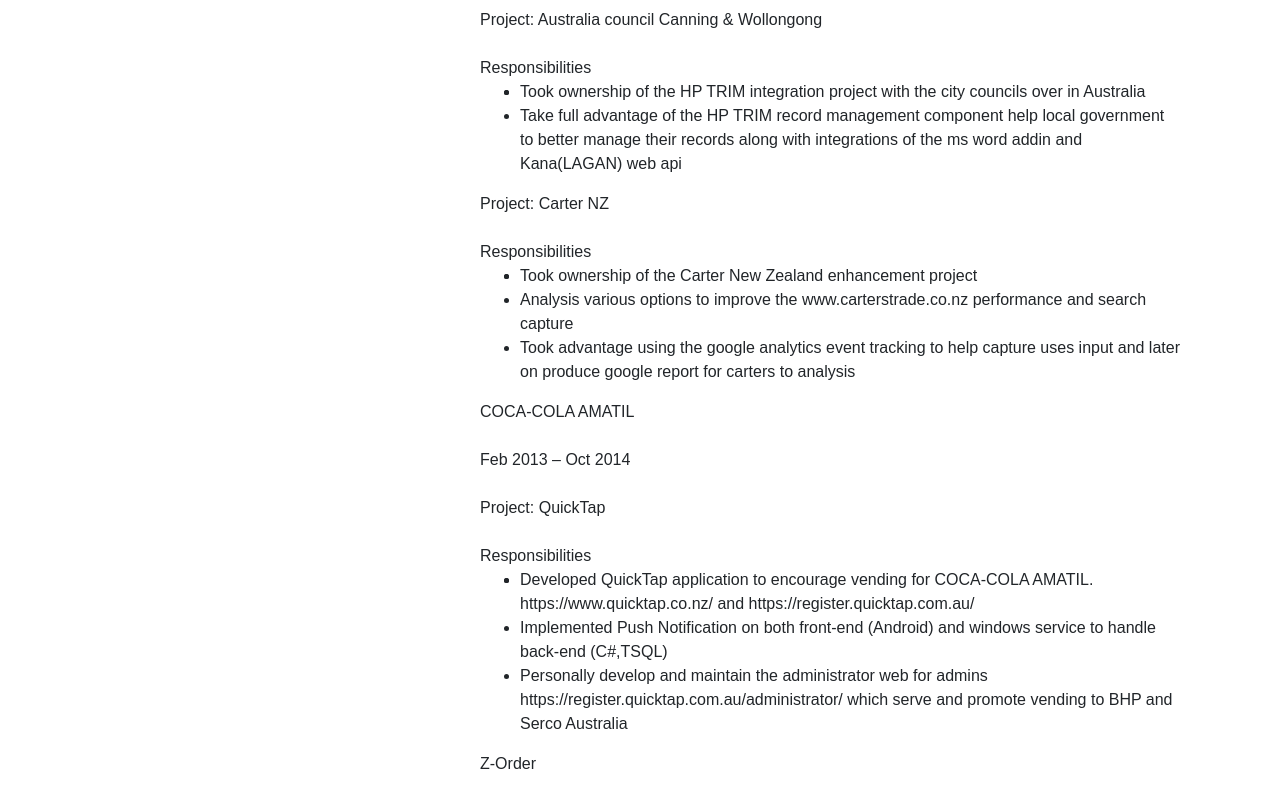
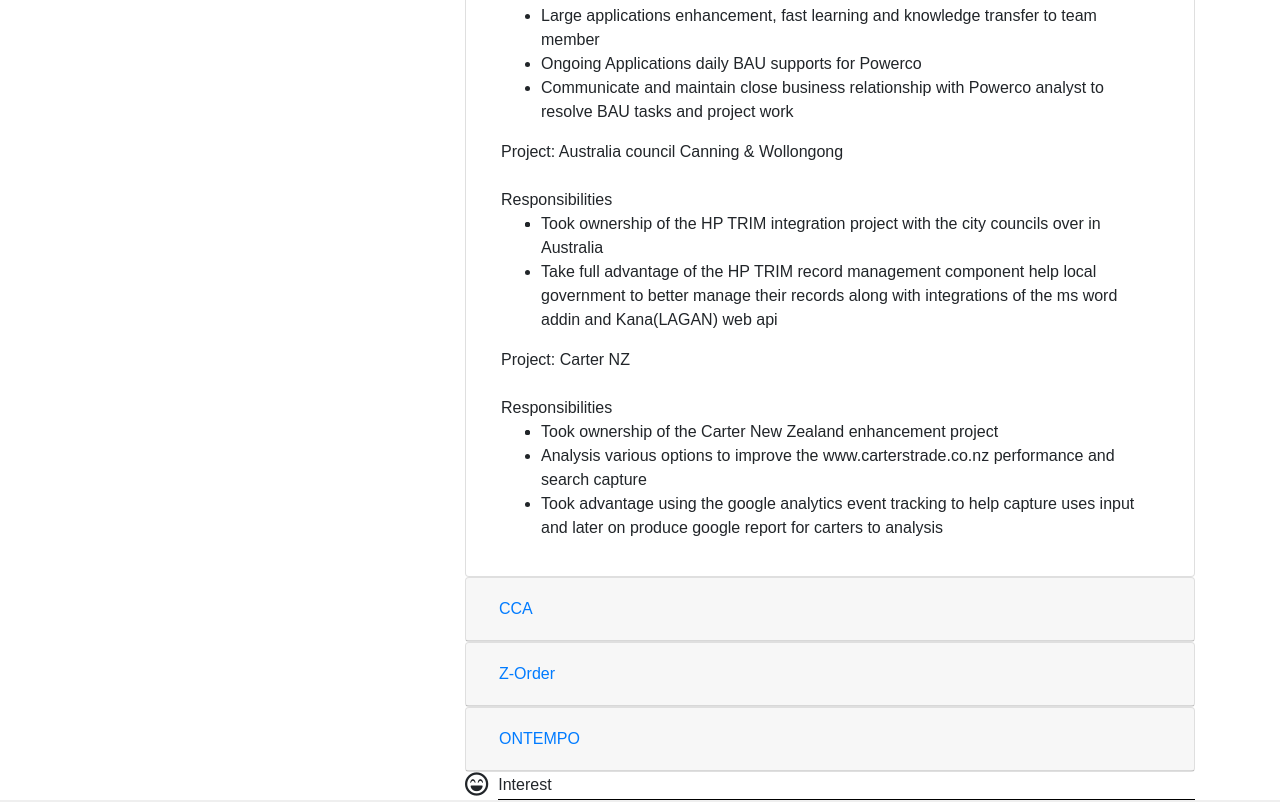
Before and after one commit to johnyan094/profile-react, a React (Create React App) app: page / in a window 1280 px wide. Shown: the part 1512-2314 px from the top of the page. Built offline with nearby package versions, Linux system fonts and the light colour scheme.

Commit message:
add accordion to profile experience page

```diff
--- a/src/components/page/profile-page.tsx
+++ b/src/components/page/profile-page.tsx
@@ -55,30 +55,89 @@ export class ProfileBody extends React.Component {
             <div className='title'>
                 Full Stack Developer
             </div>
+            <div id="accordion">
+
+            <div className="card">
+              <div className="card-header" id="headingOne">
+                <h5 className="mb-0">
+                  <button className="btn btn-link" data-toggle="collapse" data-target="#collapseOne" aria-expanded="true" aria-controls="collapseOne">
+                    Datacom
+                  </button>
+                </h5>
+              </div>
+
+              <div id="collapseOne" className="collapse show" aria-labelledby="headingOne" data-parent="#accordion">
+                <div className="card-body">
                 <Experience
                   exp = {Constant.DataComClient}
                   company = 'Datacom'
                   subText = 'I have been contracted by Datacom to the below clients in a full-time capacity (on-site) as a Software Engineer'
                   date = 'Oct 2014 – Current'
                 />
+                </div>
+              </div>
+            </div>
+
+            <div className="card">
+              <div className="card-header" id="headingTwo">
+                <h5 className="mb-0">
+                  <button className="btn btn-link collapsed" data-toggle="collapse" data-target="#collapseTwo" aria-expanded="false" aria-controls="collapseTwo">
+                    CCA
+                  </button>
+                </h5>
+              </div>
+              <div id="collapseTwo" className="collapse" aria-labelledby="headingTwo" data-parent="#accordion">
+                <div className="card-body">
                 <Experience
                 exp = {Constant.CCAClient}
                 company = 'COCA-COLA AMATIL'
                 subText = ''
                 date = 'Feb 2013 – Oct 2014'
               />
+                </div>
+              </div>
+            </div>
+
+            <div className="card">
+              <div className="card-header" id="headingThree">
+                <h5 className="mb-0">
+                  <button className="btn btn-link collapsed" data-toggle="collapse" data-target="#collapseThree" aria-expanded="false" aria-controls="collapseThree">
+                    Z-Order
+                  </button>
+                </h5>
+              </div>
+              <div id="collapseThree" className="collapse" aria-labelledby="headingThree" data-parent="#accordion">
+                <div className="card-body">
                 <Experience
                 exp = {Constant.ZorderClient}
                 company = 'Z-Order'
                 subText = ''
                 date = 'November 2012 – Dec 2012'
               />
+                </div>
+              </div>
+            </div>
+
+              <div className="card">
+                <div className="card-header" id="headingFour">
+                  <h5 className="mb-0">
+                    <button className="btn btn-link collapsed" data-toggle="collapse" data-target="#collapseFour" aria-expanded="false" aria-controls="collapseFour">
+                      ONTEMPO
+                    </button>
+                  </h5>
+                </div>
+                <div id="collapseFour" className="collapse" aria-labelledby="headingFour" data-parent="#accordion">
+                  <div className="card-body">
                   <Experience
                   exp = {Constant.OntempoClient}
                   company = 'ONTEMPO'
                   subText = ''
                   date = 'July 2012 – November 2012'
                 />
+                  </div>
+                </div>
+              </div>
+            </div>
           </SectionMainBody>
           <SectionMainBody name='Interest' />
         </div>
```
Lines whose indentation alone changed are shown as unchanged.
